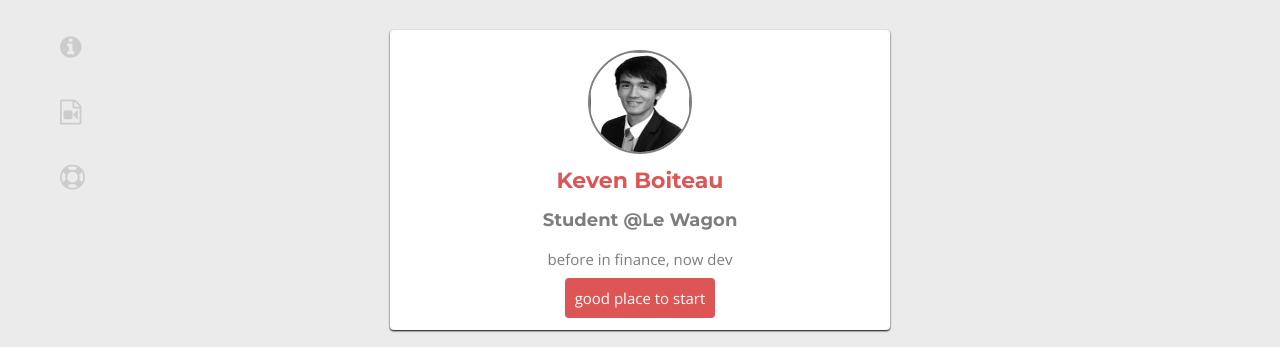
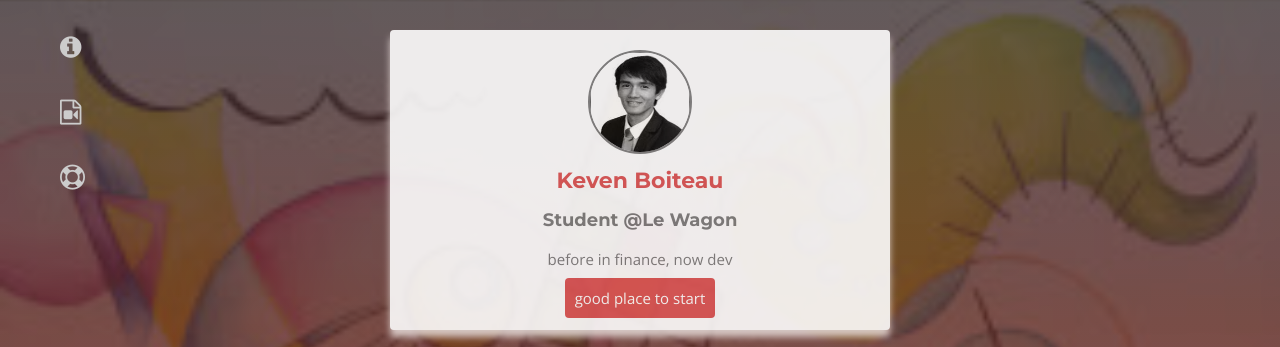
Before and after one commit to k-boiteau/profile, a plain HTML site: page index.html in a window 1280 px wide. Shown: the top 347 px of the page. Drawn offline with nearby package versions, Linux system fonts and the light colour scheme.

Commit message:
profile update

```diff
--- a/style.css
+++ b/style.css
@@ -3,7 +3,8 @@
   padding: 20px;
   margin-bottom: 20px;
   border-radius: 4px;
-  box-shadow: 0px 1px 2px 0px black
+  box-shadow: 0px 7px 7px 0px #E1D5D2;
+  opacity: 0.89;
 }
 
 .text-center {
@@ -76,6 +77,11 @@ div {
 body {
   background-color: #EBEBEB;
   font-family: 'Open Sans', sans-serif;
+  background-image: linear-gradient(rgba(62,50,50,0.8) 0%, rgba(101,36,36,0.8) 50%),url('style/kandinsky.jpeg');
+  background-size: cover;
+  background-repeat: no-repeat;
+  background-attachment: fixed;
+  background-position: center;
   font-weight: 300;
   color: #7d7d7d;
   font-size: 15px;
@@ -121,8 +127,6 @@ a:hover {
 #sidebar li {
   list-style: none;
 }
-#page-content {
-  margin-left: 300px;
-}
+
 
 /* Here goes your CSS */
```
Also changed, not shown: style/kandinsky.jpeg (added).
